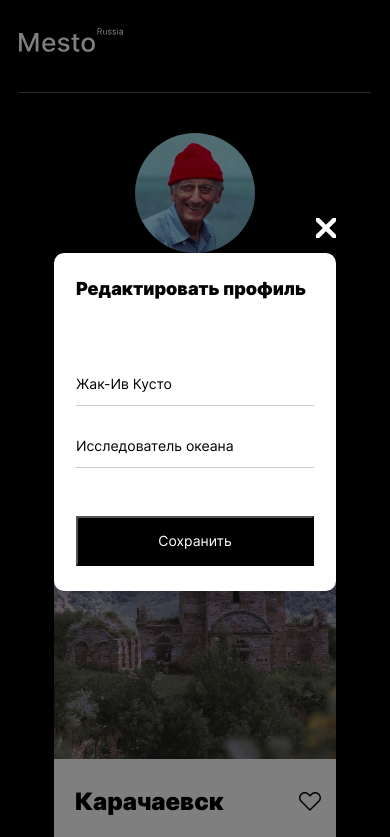
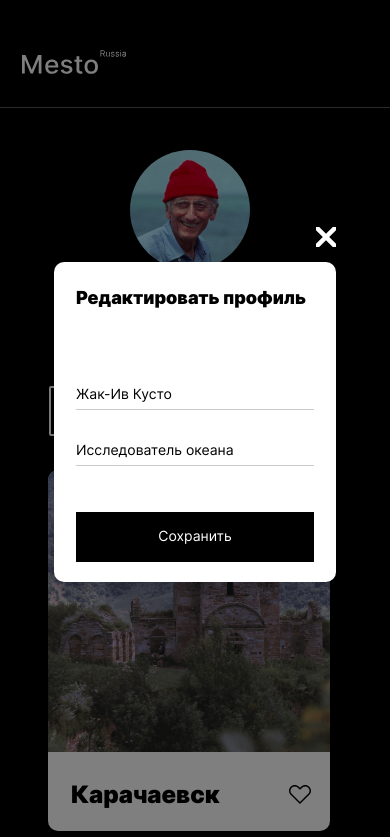
Before and after one commit to rip-savage/mesto, a plain HTML site: page index.html in a window 390 px wide. Both pictures are taken after a click on the button 294 px from the left and 288 px from the top of the page. Shown: the top 837 px of the page. Drawn offline with Linux system fonts and the light colour scheme.

Commit message:
Править замечания первого ревью

```diff
--- a/blocks/elements/__item-footer/elements__item-footer.css
+++ b/blocks/elements/__item-footer/elements__item-footer.css
@@ -4,7 +4,7 @@
   max-width: 246px;
   margin-top: 25px;
   margin-right: 15px;
-  margin-bottom: 31px;
-  margin-left: 21px;
+  margin-bottom: 22px;
+  margin-left: 17px;
   align-items: center;
 }
--- a/blocks/elements/__item-title/elements__item-title.css
+++ b/blocks/elements/__item-title/elements__item-title.css
@@ -9,4 +9,5 @@
   overflow: hidden;
   margin: 0 0;
   max-width: 246px;
+  margin-left: 6px;
 }
--- a/blocks/elements/elements.css
+++ b/blocks/elements/elements.css
@@ -1,8 +1,18 @@
 .elements {
   display: grid;
   grid-template-columns: repeat(auto-fit, minmax(282px, 1fr));
-  padding-top: 48px;
+  padding-top: 34px;
   justify-items: center;
   grid-column-gap: 17px;
   grid-row-gap: 20px;
+  margin-top: 15px;
 }
+
+@media screen and (max-width: 767px) {
+  .elements {
+    padding-left: 19px;
+    padding-right: 19px;
+    margin-left: -12px;
+    margin-top: 0px;
+  }
+}
--- a/blocks/footer/__copyright/footer__copyright.css
+++ b/blocks/footer/__copyright/footer__copyright.css
@@ -9,8 +9,10 @@
 
 @media screen and (max-width: 767px) {
   .footer__copyright {
-    margin: 48px 0 36px 0;
+    margin: 48px 0 36px -4px;
     font-size: 14px;
     line-height: 16.94px;
+    padding-left: 19px;
+    padding-right: 19px;
   }
 }
--- a/blocks/header/__logo/header__logo.css
+++ b/blocks/header/__logo/header__logo.css
@@ -7,5 +7,7 @@
   .header__logo {
     width: 103.74px;
     height: 24.4px;
+    padding-left: 3px;
+    padding-top: 5px;
   }
 }
--- a/blocks/header/header.css
+++ b/blocks/header/header.css
@@ -3,13 +3,16 @@
   justify-content: flex-start;
   box-sizing: border-box;
   max-width: 100%;
-  margin-bottom: 40px;
-  padding-bottom: 40px;
+  margin-bottom: 33px;
+  padding-bottom: 45px;
   border-bottom:  1px solid #545454;
+  padding-top: 45px;
 }
 
 @media screen and (max-width: 767px) {
   .header {
-    width: 100%;
+    padding-left: 19px;
+    padding-right: 19px;
+    padding-bottom: 33px;
   }
 }
--- a/blocks/page/page.css
+++ b/blocks/page/page.css
@@ -1,7 +1,6 @@
 .page {
-  max-width: 1280px;
+  max-width: 880px;
   margin: 0 auto;
-  padding: 45px 200px 0;
   font-family: 'Inter', Arial, Helvetica, sans-serif;
   color: #ffffff;
   background-color: #000000;
@@ -15,18 +14,17 @@
 
 @media screen and (max-width: 1050px) {
   .page {
-    padding: 45px 100px 0;
-  }
-}
-
-@media screen and (max-width: 822px) {
-  .page {
-    padding: 45px 50px 0;
+    margin: 0 auto;
+    max-width: 900px;
+    padding-left: 19px;
+    padding-right: 19px;
   }
 }
 
 @media screen and (max-width: 767px) {
   .page {
-    padding: 28px 19px 0px;
+    margin: 0 auto;
+    padding-left: 0;
+    padding-right: 0;
   }
 }
--- a/blocks/popup/__close/popup__close.css
+++ b/blocks/popup/__close/popup__close.css
@@ -2,8 +2,8 @@
   position: absolute;
   width: 32px;
   height: 32px;
-  top: -35px;
-  left: 430px;
+  top: -40px;
+  right: -37px;
   background: transparent url(../../../images/close__icon.svg);
   background-position: center;
   background-repeat: no-repeat;
@@ -18,6 +18,6 @@
     width: 20px;
     height: 20px;
     top: -35px;
-    left: 262px;
+    right: 0;
   }
 }
--- a/blocks/popup/__container/popup__container.css
+++ b/blocks/popup/__container/popup__container.css
@@ -14,5 +14,6 @@
 @media screen and (max-width: 767px) {
   .popup__container {
     width: 282px;
+    min-height: 320px;
   }
 }
--- a/blocks/popup/__inpute/popup__inpute.css
+++ b/blocks/popup/__inpute/popup__inpute.css
@@ -1,9 +1,9 @@
 .popup__inpute {
-  margin-top: 0;
+  margin-top: 0px;
   margin-right: 36px;
-  margin-bottom: 30px;
+  margin-bottom: 26px;
   margin-left: 36px;
-  padding: 0 0 13px 0;
+  padding:  0 0 10px 0;
   width: 358px;
   font-weight: 400;
   font-size: 14px;
@@ -13,7 +13,7 @@
 }
 
 .popup__inpute:nth-of-type(2) {
-  margin-bottom: 48px;
+  margin-bottom: 47px;
 }
 
 @media screen and (max-width: 767px) {
@@ -22,5 +22,9 @@
     margin-right: 22px;
     margin-bottom: 30px;
     margin-left: 22px;
+    padding:  0 0 7px 0;
+  }
+  .popup__inpute:nth-of-type(2) {
+    margin-bottom: 46px;
   }
 }
--- a/blocks/popup/__submit/popup__submite.css
+++ b/blocks/popup/__submit/popup__submite.css
@@ -11,13 +11,15 @@
   margin: 0 36px 37px 36px;
   cursor: pointer;
   padding: 0 0;
+  border: 0;
+  z-index: 2;
 }
 
 @media screen and (max-width: 767px) {
   .popup__submite {
     width: 238px;
     margin-right: 22px;
-    margin-bottom: 25px;
+    margin-bottom: 0;
     margin-left: 22px;
     font-size: 14px;
     line-height: 16.94px;
--- a/blocks/popup/__title/popup__title.css
+++ b/blocks/popup/__title/popup__title.css
@@ -2,7 +2,7 @@
   padding-top: 34px;
   margin-top: 0;
   margin-right: 64px;
-  margin-bottom: 54px;
+  margin-bottom: 48px;
   margin-left: 36px;
   width: 330px;
   font-weight: 900;
--- a/blocks/profile/__add-button/profile__add-button.css
+++ b/blocks/profile/__add-button/profile__add-button.css
@@ -11,12 +11,15 @@
   cursor: pointer;
   padding: 0 0;
   margin-left: auto;
+  margin-top: 3px;
 }
 
 @media screen and (max-width: 767px) {
   .profile__add-button {
     width: 282px;
     text-align: center;
-    margin: 0;
+    margin-left: -10px;
+    font-size: 10px;
+    margin-top: 0px;
   }
 }
--- a/blocks/profile/__avatar/profile__avatar.css
+++ b/blocks/profile/__avatar/profile__avatar.css
@@ -2,11 +2,12 @@
   max-width: 120px;
   border-radius: 50%;
   margin-right: 30px;
+  margin-top: 9px;
 }
 
 @media screen and (max-width: 767px) {
   .profile__avatar {
-    margin-right: 0;
+    margin-right: 10px;
     margin-bottom: 26px;
   }
 }
--- a/blocks/profile/__edit-button/profile__edit-button.css
+++ b/blocks/profile/__edit-button/profile__edit-button.css
@@ -7,6 +7,7 @@
   background-position: center;
   cursor: pointer;
   padding: 0 0;
+  margin-top: 5px;
   border: 1px solid #ffffff;
 }
 
@@ -14,5 +15,7 @@
   .profile__edit-button {
     width: 18px;
     height: 18px;
+    align-items: center;
+    margin-top: 9px;
   }
 }
--- a/blocks/profile/__info-description/profile__info-description.css
+++ b/blocks/profile/__info-description/profile__info-description.css
@@ -17,6 +17,8 @@
     text-align: center;
     font-size: 14px;
     line-height: 16.94px;
-    margin-bottom: 36px;
+    margin-top: 8px;
+    margin-bottom: 32px;
+    margin-right: 11px;
   }
 }
--- a/blocks/profile/__info-title/profile__info-title.css
+++ b/blocks/profile/__info-title/profile__info-title.css
@@ -5,7 +5,7 @@
   font-size: 42px;
   line-height: 48px;
   color: #ffffff;
-  margin: 0 25px 16px 0;
+  margin: 7px 20px 8px 0;
   text-overflow: ellipsis;
   white-space: nowrap;
   overflow: hidden;
@@ -14,7 +14,10 @@
 
 @media screen and (max-width: 767px) {
   .profile__info-title {
-    margin: 0 10px 14px 0;
+    max-width: 236px;
+    margin: 0 0 0 6px;
+    padding-left: 10px;
+    padding-right: 10px;
     text-align: center;
     font-size: 27px;
     line-height: 32.68px;
--- a/blocks/profile/profile.css
+++ b/blocks/profile/profile.css
@@ -7,5 +7,7 @@
   .profile {
     flex-direction: column;
     flex-wrap: wrap;
+    padding-left: 19px;
+    padding-right: 19px;
   }
 }
--- a/index.html
+++ b/index.html
@@ -15,14 +15,15 @@
     <section class="popup">
 
       <div class="popup__container">
-        <button class="popup__close page__button"></button>
+        <button class="popup__close page__button" type="button"></button>
         <h2 class="popup__title">Редактировать профиль</h2>
 
-        <form class="popup__form-edit">
-          <input type="text" value="Жак-Ив Кусто" placeholder="Имя" class="popup__inpute popup__inpute_form_name">
-          <input type="text" value="Исследователь океана" placeholder="Описание"
+        <form name="popup__form" class="popup__form-edit">
+          <input name="inpute_name" type="text" value="Жак-Ив Кусто" placeholder="Имя"
+            class="popup__inpute popup__inpute_form_name">
+          <input name="inpute_description" type="text" value="Исследователь океана" placeholder="Описание"
             class="popup__inpute popup__inpute_form_description">
-          <button type="submit" class="popup__submite page__button">Сохранить</button>
+          <button class="popup__submite page__button" type="submit">Сохранить</button>
         </form>
       </div>
     </section>
@@ -51,7 +52,7 @@
           <img src="./images/places/places_karachaevsk.jpg" class="elements__item-image" alt="Карачаевск">
           <div class="elements__item-footer">
             <h2 class="elements__item-title">Карачаевск</h2>
-            <button class="elements__item-button" type="button"></button>
+            <button class="elements__item-button page__button" type="button"></button>
           </div>
         </div>
 
@@ -59,7 +60,7 @@
           <img src="./images/places/places_elbrus.jpg" class="elements__item-image" alt="Гора Эльбрус">
           <div class="elements__item-footer">
             <h2 class="elements__item-title">Гора Эльбрус</h2>
-            <button class="elements__item-button" type="button"></button>
+            <button class="elements__item-button page__button" type="button"></button>
           </div>
         </div>
 
@@ -67,7 +68,7 @@
           <img src="./images/places/places_dombay.jpg" class="elements__item-image" alt="Домбай">
           <div class="elements__item-footer">
             <h2 class="elements__item-title">Домбай</h2>
-            <button class="elements__item-button" type="button"></button>
+            <button class="elements__item-button page__button" type="button"></button>
           </div>
         </div>
 
@@ -75,7 +76,7 @@
           <img src="./images/places/places_elbrus.jpg" class="elements__item-image" alt="Гора Эльбрус">
           <div class="elements__item-footer">
             <h2 class="elements__item-title">Гора Эльбрус</h2>
-            <button class="elements__item-button" type="button"></button>
+            <button class="elements__item-button page__button" type="button"></button>
           </div>
         </div>
 
@@ -83,7 +84,7 @@
           <img src="./images/places/places_dombay.jpg" class="elements__item-image" alt="Домбай">
           <div class="elements__item-footer">
             <h2 class="elements__item-title">Домбай</h2>
-            <button class="elements__item-button" type="button"></button>
+            <button class="elements__item-button page__button" type="button"></button>
           </div>
         </div>
 
@@ -92,7 +93,7 @@
             alt="Карачаево-Черкессия">
           <div class="elements__item-footer">
             <h2 class="elements__item-title">Карачаево - Черкессия</h2>
-            <button class="elements__item-button" type="button"></button>
+            <button class="elements__item-button page__button" type="button"></button>
           </div>
         </div>
       </section>
--- a/scripts/index.js
+++ b/scripts/index.js
@@ -27,7 +27,7 @@ function formSubmitHandler (evt) {
 
   profileInfoTitle.textContent = nameInput.value;
   profileInfoDescription.textContent = jobInput.value;
-  popup.classList.remove('popup_opened');
+  togglePopup();
 }
 
 formElement.addEventListener('submit', formSubmitHandler);
```
Lines whose indentation alone changed are shown as unchanged.
